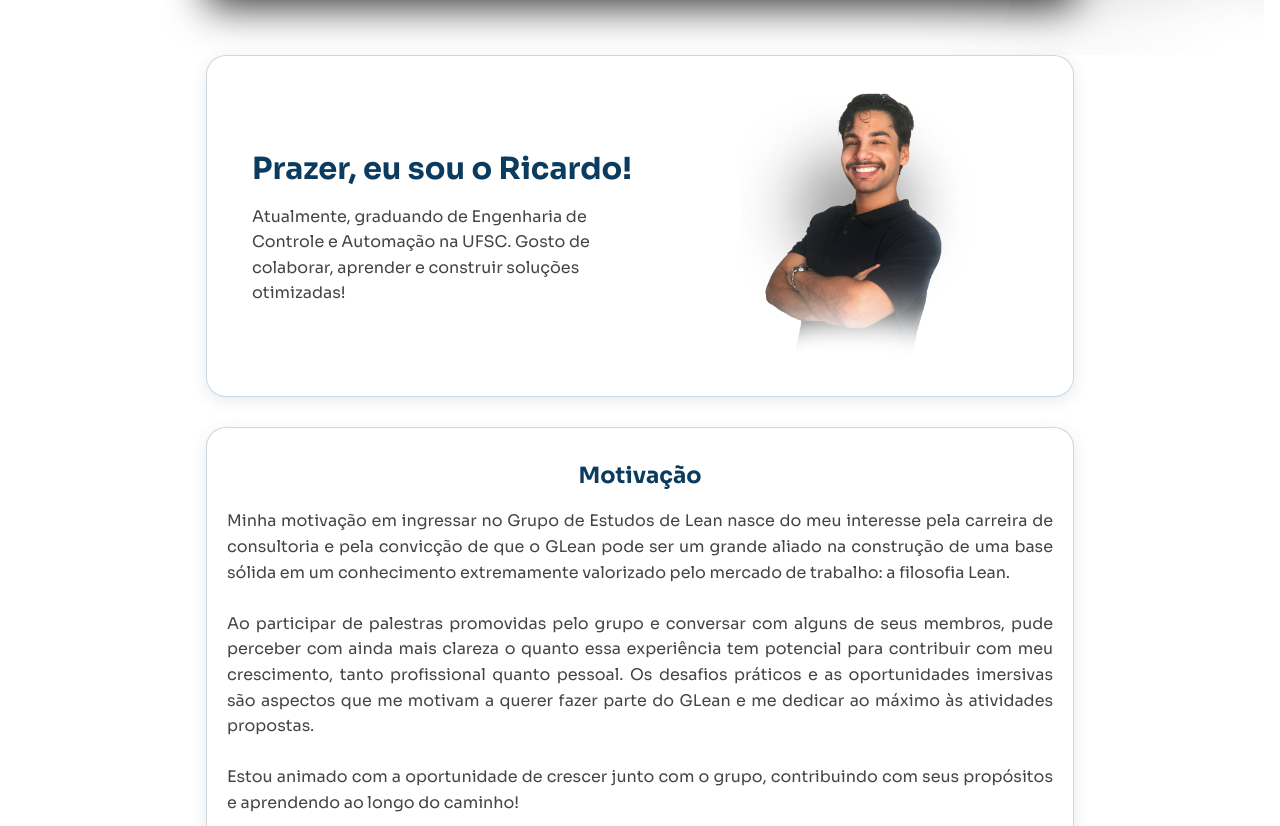
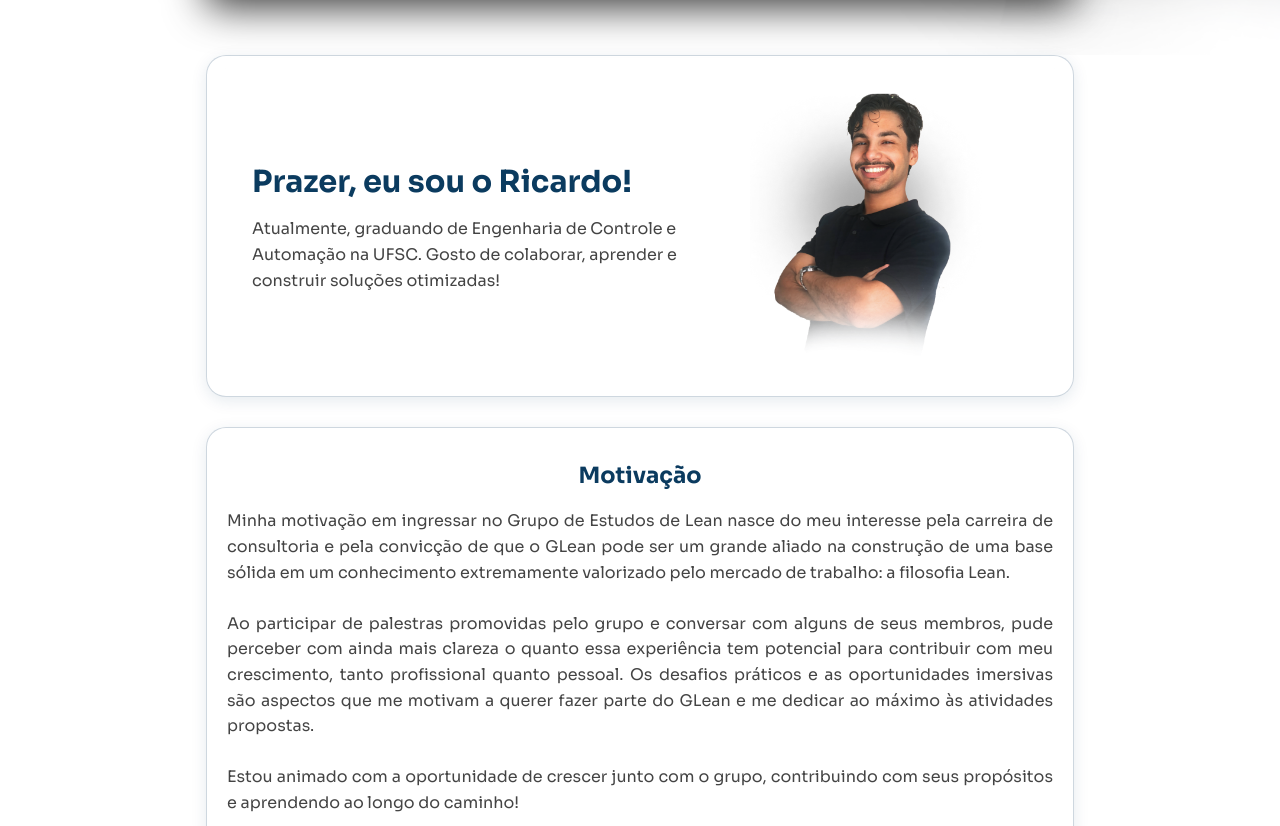
Before and after one commit to ricardojosef/presentationvideo, a plain HTML site: page index.html in a window 1280 px wide. Shown: the part 658-1484 px from the top of the page. Drawn offline with Linux system fonts and the light colour scheme; files whose address does not match are found by name; a web font is replaced by a local one.

Commit message:
correções

```diff
--- a/style.css
+++ b/style.css
@@ -26,7 +26,8 @@ body {
   color: #111;
   font-family: 'Poppins', sans-serif;
   line-height: 1.6;
-  padding: 40px 16px;
+  padding-top: 40px;
+  padding-bottom:40px;
   overflow-x: hidden;
 }
 
@@ -99,10 +100,11 @@ body {
 .esquerda > p {
   color: #444;
   font-size: 1rem;
+  text-align: left;
 
 }
 .direita {
-  flex: 1 ;
+  flex: 0.7 ;
   display: flex;
   align-items: center;
   justify-content: center;
@@ -111,6 +113,7 @@ body {
   height: 280px;
   width: auto;
   max-width: 100%;
+  margin-right: 50px;
 }
 
 /* SEÇÃO 3 */
@@ -160,7 +163,7 @@ body {
   flex-wrap: wrap;
   justify-content: center;
   gap: 20px;
-  margin-top: 20px;
+  margin-top: 50px;
 }
 .link {
   text-align: center;
```
